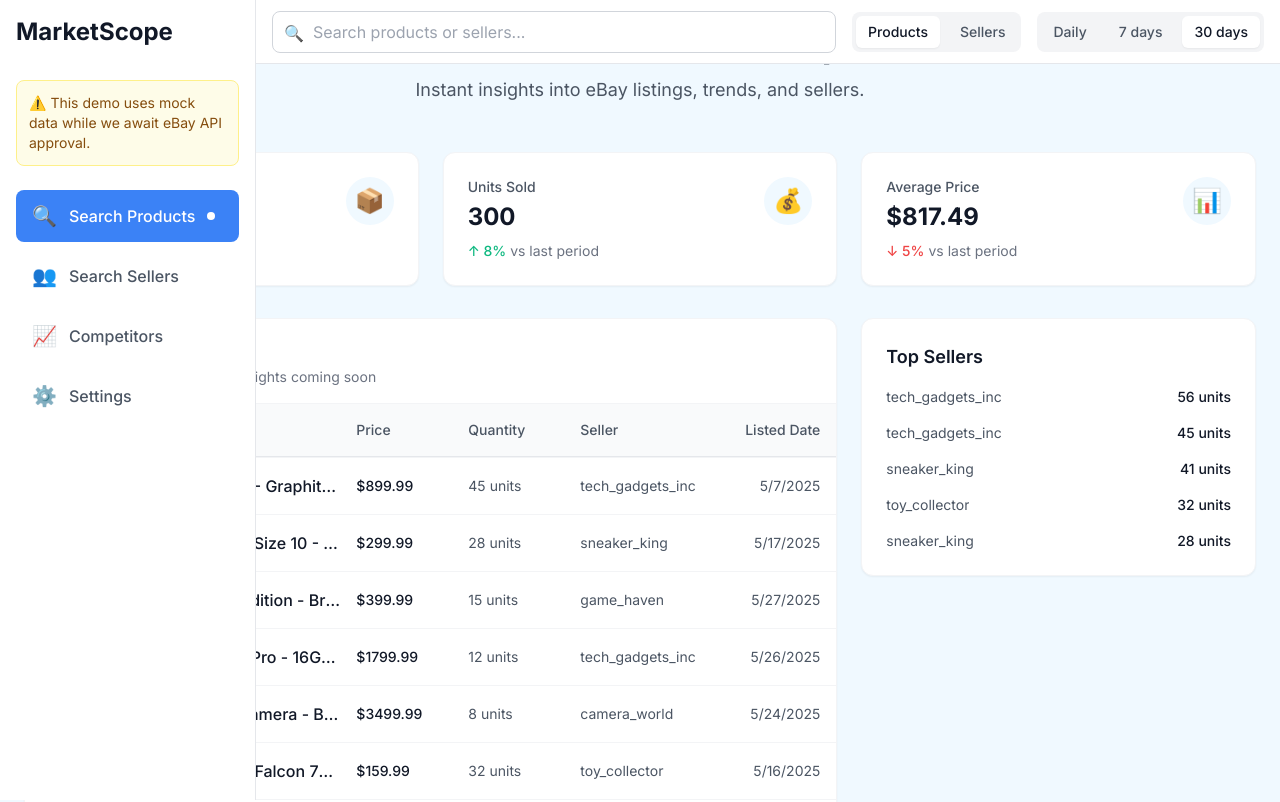
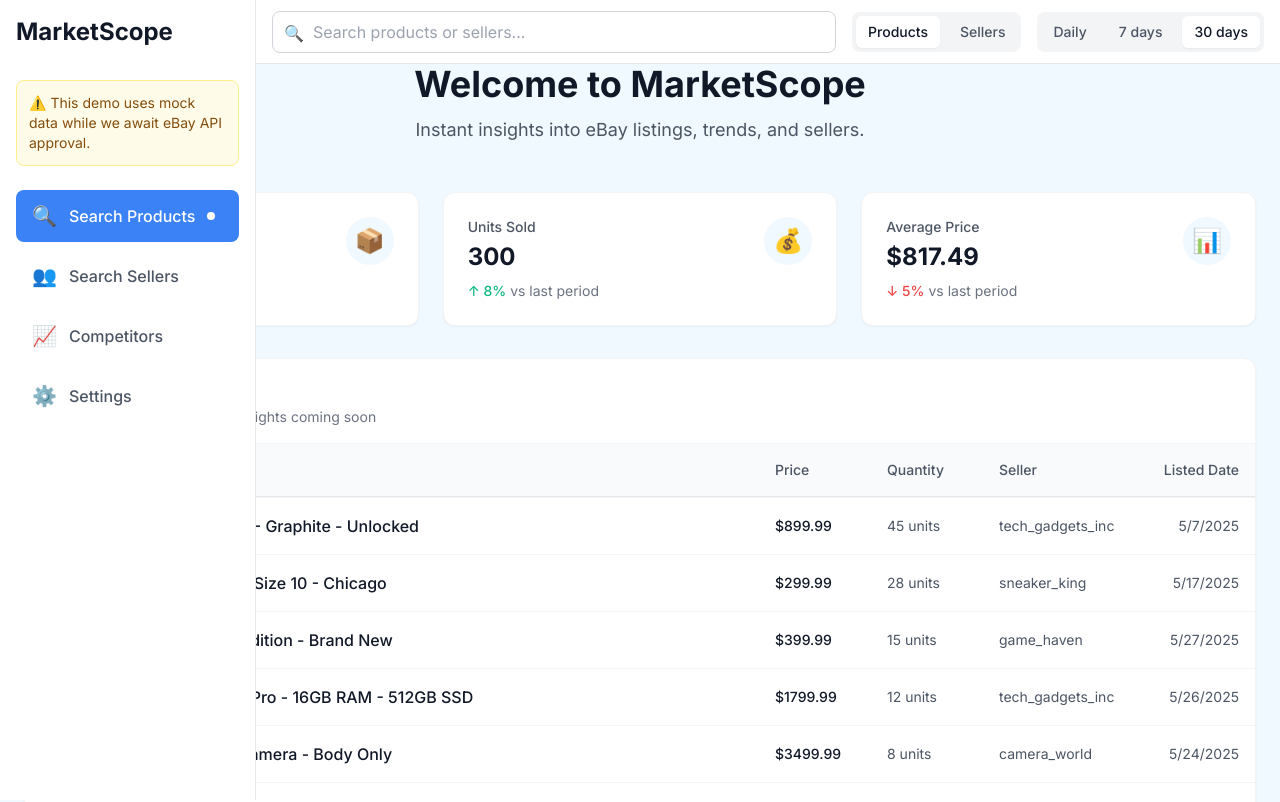
Before and after one commit to rk95x/MarketScope, a Next.js app: page / in a window 1280 px wide. Shown: the top 802 px of the page. Built offline with nearby package versions, Linux system fonts and the light colour scheme.

Commit message:
Your descriptive commit message

```diff
--- a/app/page.tsx
+++ b/app/page.tsx
@@ -60,7 +60,7 @@
         viewType={viewType}
         onViewTypeChange={setViewType}
       />
-      <main className="flex-1 pt-16 p-4 md:p-6">
+      <main className="pt-16 p-6">
         <div className="max-w-7xl mx-auto">
           {/* Welcome Header */}
           <div className="text-center mb-8 md:mb-12">
@@ -105,7 +105,7 @@
           </div>
 
           {/* Main Content Area */}
-          <div className="grid grid-cols-1 lg:grid-cols-3 gap-6 mb-10">
+          <div className="grid grid-cols-1 lg:col-span-3 gap-6 mb-10">
             {/* Product List */}
             <div className="lg:col-span-2 bg-white rounded-xl shadow-sm border border-gray-100 transition-all duration-300 overflow-hidden">
               <div className="p-4 border-b border-gray-100">
--- a/components/SearchSellersClient.tsx
+++ b/components/SearchSellersClient.tsx
@@ -61,7 +61,7 @@
         onViewTypeChange={setViewType}
       />
       {/* Main content area - padding to clear fixed Topbar */}
-      <main className="pt-16 p-4 md:p-6"> {/* Adjusted padding */}
+      <main className="pt-16 p-6"> {/* Adjusted padding */}
         <div className="max-w-7xl mx-auto">
           {/* Welcome Header */}
           <div className="text-center mb-8 md:mb-12">
```
